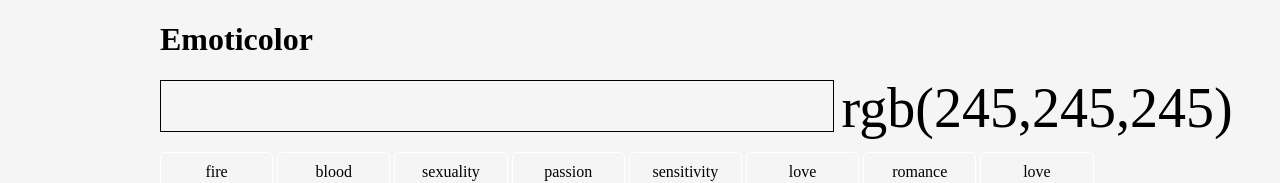
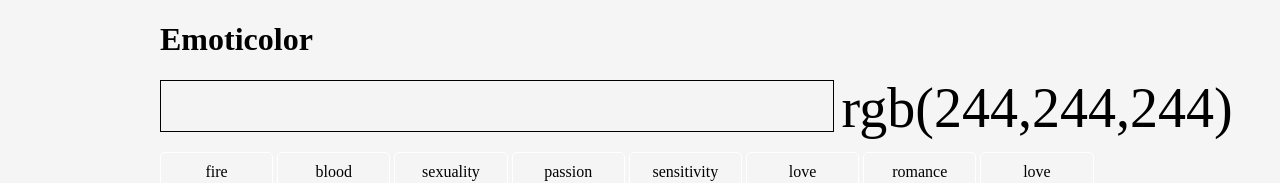
Before and after one commit to davidfitzgibbon/Emoticolor, a plain HTML site: page index.html in a window 1280 px wide. Shown: the top 183 px of the page. Drawn offline with nearby package versions, Linux system fonts and the light colour scheme.

Commit message:
Null state logic improved

```diff
--- a/index.html
+++ b/index.html
@@ -27,7 +27,7 @@
 			$(function(){
 				var color = $('.col');var display = $('span');
 
-				function setRBG(){r=0;g=0;b=0;x=0;$('.s').each(function(){r=r+parseInt($(this).attr('data-r'));g=g+parseInt($(this).attr('data-g'));b=b+parseInt($(this).attr('data-b'));x++;});r=='0' ? rgb = 'rgb(245,245,245)' : rgb='rgb('+Math.round((r/x))+','+Math.round((g/x))+','+Math.round((b/x))+')';}
+				function setRBG(){r=0;g=0;b=0;x=0;$('.s').each(function(){r=r+parseInt($(this).attr('data-r'));g=g+parseInt($(this).attr('data-g'));b=b+parseInt($(this).attr('data-b'));x++;});x=='0'?rgb='rgb(244,244,244)':rgb='rgb('+Math.round((r/x))+','+Math.round((g/x))+','+Math.round((b/x))+')';}
 
 
 				function update(){setRBG();display.html(rgb);color.css('background',rgb);}
```
